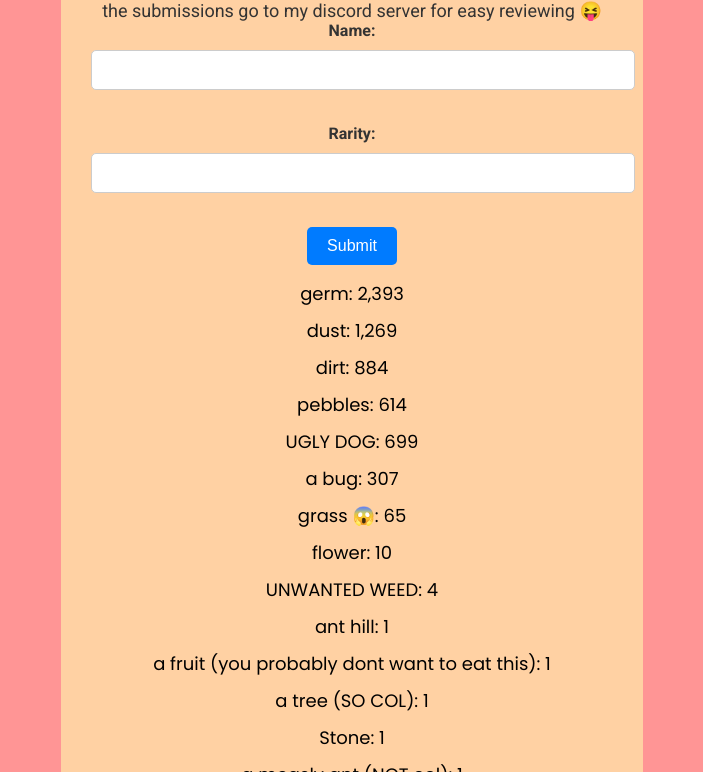
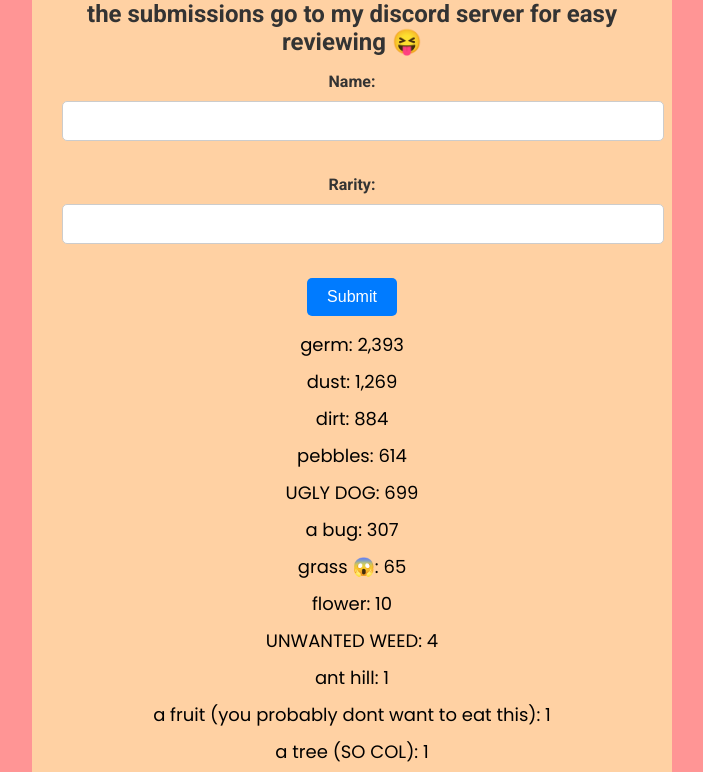
Before and after one commit to CoolHacks35000/CherryyLimeade.github.io, a plain HTML site: page index.html in a window 1280 px wide. Shown: the part 171-943 px from the top of the page, without its empty margins (288-991 px from the left). Drawn offline with Linux system fonts and the light colour scheme.

Commit message:
changed p1 to h1 for bigger font

```diff
--- a/index.html
+++ b/index.html
@@ -14,7 +14,7 @@
             <p1>just so you know the game doesn't run if its not focused</p1>
             <form id="addItemForm">
                 <h1>SUBMIT YOUR STATS HERE</h1>
-                <p1>the submissions go to my discord server for easy reviewing 😝</p1>
+                <h1>the submissions go to my discord server for easy reviewing 😝</h1>
                 <label for="itemName">Name:</label>
                 <input type="text" id="itemName" required><br><br>
                 <label for="itemRarity">Rarity:</label>
```
